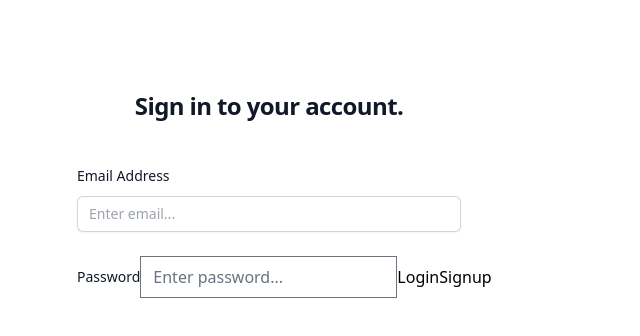
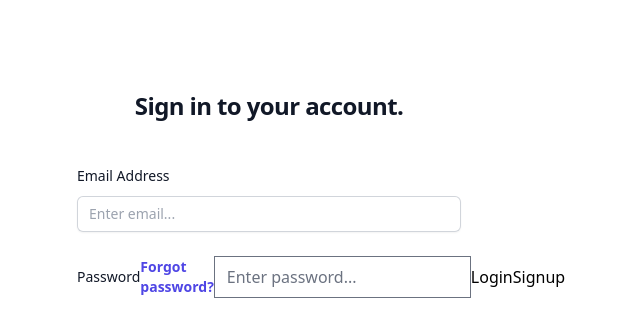
Before and after one commit to patrickoser/comparable-lists, a React (Vite) app: page /login in a window 1280 px wide. Shown: the top 336 px of the page, without its empty margins (371-1011 px from the left). Built offline with nearby package versions, Linux system fonts and the light colour scheme.

Commit message:
Add forgot pw link.

```diff
--- a/src/components/Login.jsx
+++ b/src/components/Login.jsx
@@ -34,6 +34,9 @@ const Login = () => {
                     <div>
                         <div className="flex items-center justify-between">
                             <label for="password" className="block text-sm font-medium leading-6 text-gray-900">Password</label>
+                            <div className="text-sm">
+                                <a href="#" class="font-semibold text-indigo-600 hover:text-indigo-500">Forgot password?</a>
+                            </div>
                             <input
                                 type="password"
                                 name="password"
```
